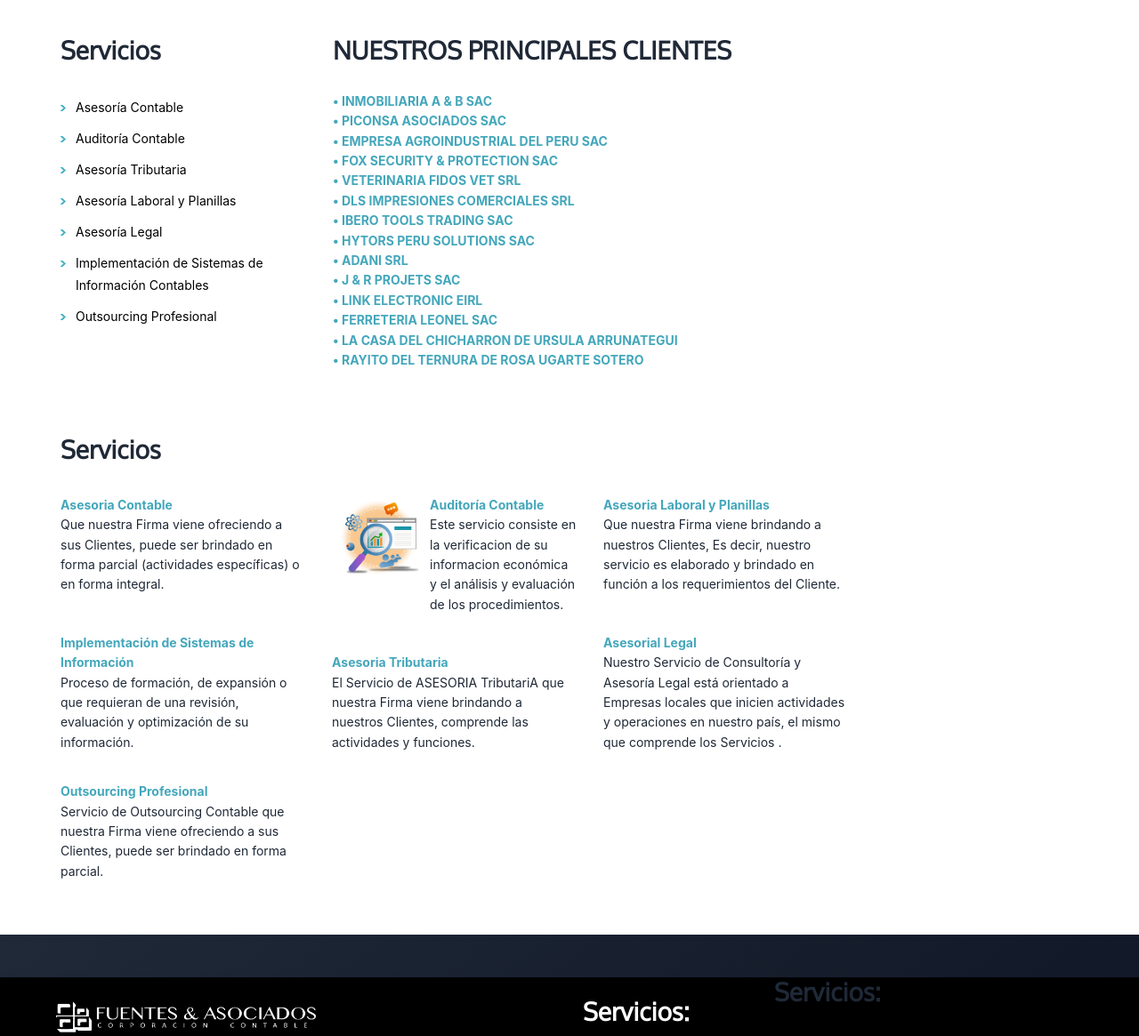
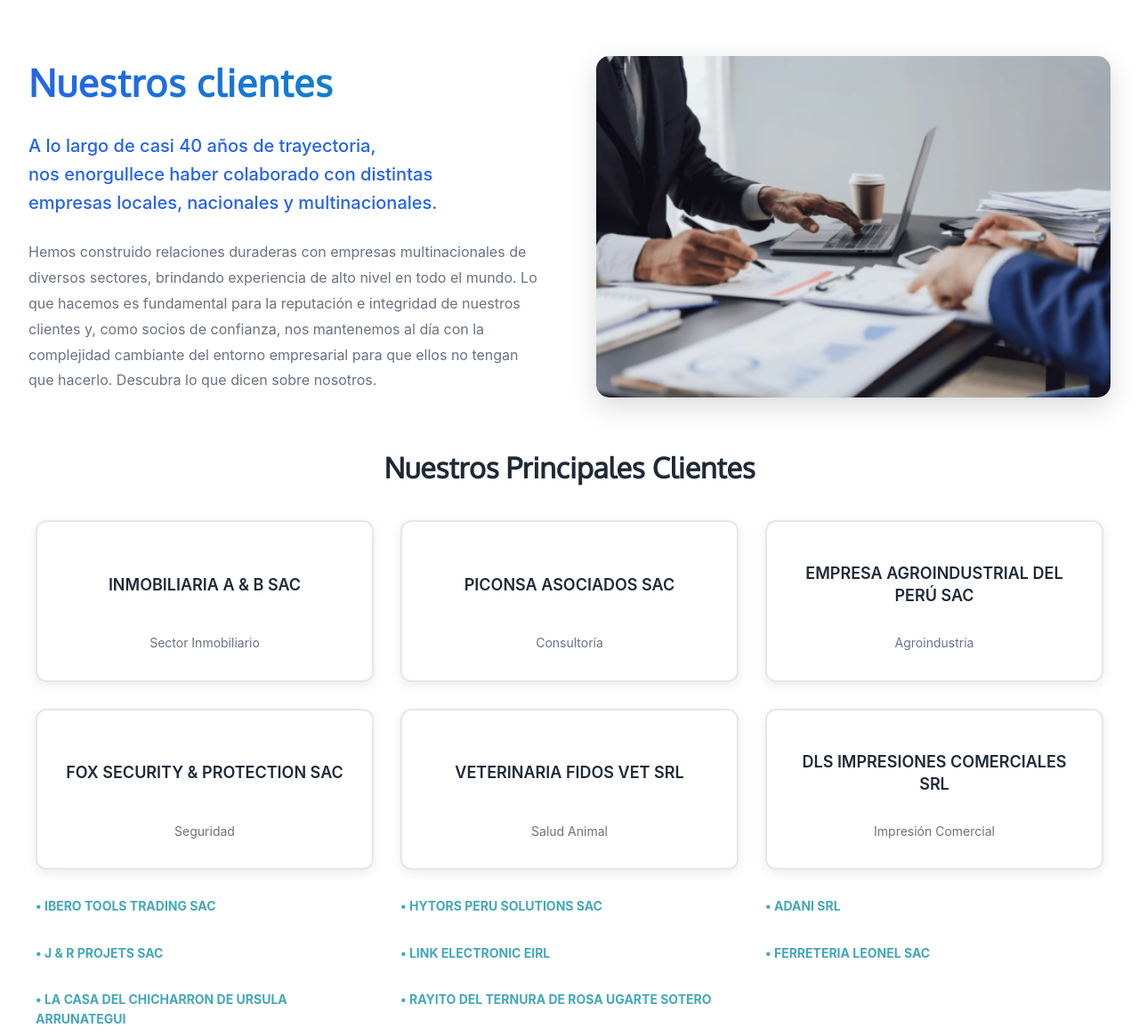
Before and after one commit to mcaceresg1/Pagina_Web_CorporacionFuentes, a plain HTML site: page clientes.html in a window 1280 px wide. Shown: the part 110-1275 px from the top of the page at 89% size. Drawn offline with nearby package versions, Linux system fonts and the light colour scheme; a web font is replaced by a local one.

Commit message:
🎨 Página Clientes modernizada: Hero section + Grid de clientes
✅ Nueva sección hero:
- Texto proporcionado por el usuario
- Layout 2 columnas (texto + imagen)
- Imagen imagen1.png
- Gradiente de fondo suave

📝 Texto incluido:
- 'Nuestros clientes'
- '40 años de trayectoria'
- Descripción completa de relaciones
- Tipografía moderna (42px, 20px, 16px)

🏢 Grid de 6 clientes principales:
- Layout 3 columnas × 2 filas
- Cards con hover effect
- Placeholder para logos (80px alto)
- Nombre + sector

📊 Clientes mostrados:
1. INMOBILIARIA A & B SAC
2. PICONSA ASOCIADOS SAC
3. EMPRESA AGROINDUSTRIAL DEL PERÚ SAC
4. FOX SECURITY & PROTECTION SAC
5. VETERINARIA FIDOS VET SRL
6. DLS IMPRESIONES COMERCIALES SRL

🎨 Estilos:
- css/clientes-style.css (nuevo)
- Cards con sombras y bordes
- Hover: elevación y borde azul
- Responsive completo

🎯 Resultado:
- Página profesional
- Lista de clientes destacada
- Espacio para logos futuros

```diff
--- a/clientes.html
+++ b/clientes.html
@@ -15,6 +15,7 @@
     <link rel="stylesheet" type="text/css" media="screen" href="css/fix-layout.css">
     <link rel="stylesheet" type="text/css" media="screen" href="css/modern-improvements.css">
     <link rel="stylesheet" type="text/css" media="screen" href="css/header-redesign.css">
+    <link rel="stylesheet" type="text/css" media="screen" href="css/clientes-style.css">
 
     <link href='https://fonts.googleapis.com/css?family=Condiment' rel='stylesheet' type='text/css'>
 
@@ -116,51 +117,84 @@
 
 
 
-        <div class="container_12">
+        <!-- NUEVA SECCIÓN DE CLIENTES MODERNA -->
+        <div class="clientes-hero" style="background: linear-gradient(135deg, #f9fafb 0%, #ffffff 100%); padding: 60px 0;">
+            <div class="container_12">
+                <div class="clientes-intro" style="display: grid; grid-template-columns: 1fr 1fr; gap: 60px; align-items: center; margin-bottom: 60px;">
 
-          <div class="grid_12">
+                    <!-- Columna de texto -->
+                    <div class="clientes-text">
+                        <h2 style="font-size: 42px; color: #1f2937; margin-bottom: 30px; font-weight: 700; line-height: 1.2;">Nuestros clientes</h2>
+                        <p style="font-size: 20px; color: #2563eb; margin-bottom: 25px; line-height: 1.6; font-weight: 500;">
+                            A lo largo de casi 40 años de trayectoria,<br>
+                            nos enorgullece haber colaborado con distintas<br>
+                            empresas locales, nacionales y multinacionales.
+                        </p>
+                        <p style="font-size: 16px; color: #6b7280; line-height: 1.8;">
+                            Hemos construido relaciones duraderas con empresas multinacionales de diversos sectores, brindando experiencia de alto nivel en todo el mundo. Lo que hacemos es fundamental para la reputación e integridad de nuestros clientes y, como socios de confianza, nos mantenemos al día con la complejidad cambiante del entorno empresarial para que ellos no tengan que hacerlo. Descubra lo que dicen sobre nosotros.
+                        </p>
+                    </div>
 
-            <div class="wrap pad-3">
-
-                <div class="block-5">
-
-                    <h3>Servicios</h3>
-
-                     <ul class="list-1">
-
-                        <li><a href="asesoria_contable.html">Asesoría Contable</a></li>
-
-                        <li><a href="auditoria_contable.html">Auditoría Contable</a></li>
-
-                        <li><a href="asesoria_tributaria.html">Asesoría Tributaria  </a></li>
-
-                        <li><a href="asesoria_laboral_planillas.html">Asesoría  Laboral y Planillas</a></li>
-
-                        <li><a href="asesoria_legal.html">Asesoría Legal</a></li>
-
-                        <li><a href="implementacion_sistemas_informacion.html">Implementación de Sistemas de Información Contables</a></li>
-
-                        <li><a href="outsourcing_profesional.html">Outsourcing Profesional</a></li>
-
-                    </ul>
+                    <!-- Columna de imagen -->
+                    <div class="clientes-image">
+                        <img src="images/imagen1.png" alt="Reunión de negocios exitosa" style="width: 100%; height: auto; border-radius: 15px; box-shadow: 0 10px 30px rgba(0,0,0,0.15);">
+                    </div>
 
                 </div>
 
-                <div class="block-6">
+                <!-- Título de la lista de clientes -->
+                <h3 style="font-size: 32px; color: #1f2937; text-align: center; margin: 60px 0 40px 0; font-weight: 700;">Nuestros Principales Clientes</h3>
 
-                    <h3 class="p6">NUESTROS PRINCIPALES CLIENTES<strong></strong></h3>
+                <!-- Grid de clientes -->
+                <div class="clientes-grid" style="display: grid; grid-template-columns: repeat(3, 1fr); gap: 30px; margin: 0 auto; max-width: 1200px;">
 
-                    <p><a href="#" class="link"><strong>•	INMOBILIARIA A & B SAC</strong></a></p>
+                    <!-- Cliente 1 -->
+                    <div class="cliente-card" style="background: white; padding: 30px; border-radius: 12px; box-shadow: 0 4px 12px rgba(0,0,0,0.08); text-align: center; transition: all 0.3s ease; border: 2px solid #e5e7eb;">
+                        <div style="height: 80px; display: flex; align-items: center; justify-content: center; margin-bottom: 15px;">
+                            <h4 style="font-size: 18px; font-weight: 600; color: #1f2937; margin: 0;">INMOBILIARIA A & B SAC</h4>
+                        </div>
+                        <p style="font-size: 14px; color: #6b7280; margin: 0;">Sector Inmobiliario</p>
+                    </div>
 
-                    <p><a href="#" class="link"><strong>•	PICONSA ASOCIADOS SAC</strong></a></p>
+                    <!-- Cliente 2 -->
+                    <div class="cliente-card" style="background: white; padding: 30px; border-radius: 12px; box-shadow: 0 4px 12px rgba(0,0,0,0.08); text-align: center; transition: all 0.3s ease; border: 2px solid #e5e7eb;">
+                        <div style="height: 80px; display: flex; align-items: center; justify-content: center; margin-bottom: 15px;">
+                            <h4 style="font-size: 18px; font-weight: 600; color: #1f2937; margin: 0;">PICONSA ASOCIADOS SAC</h4>
+                        </div>
+                        <p style="font-size: 14px; color: #6b7280; margin: 0;">Consultoría</p>
+                    </div>
 
-                    <p><a href="#" class="link"><strong>•	EMPRESA AGROINDUSTRIAL DEL PERU SAC </strong></a></p>
+                    <!-- Cliente 3 -->
+                    <div class="cliente-card" style="background: white; padding: 30px; border-radius: 12px; box-shadow: 0 4px 12px rgba(0,0,0,0.08); text-align: center; transition: all 0.3s ease; border: 2px solid #e5e7eb;">
+                        <div style="height: 80px; display: flex; align-items: center; justify-content: center; margin-bottom: 15px;">
+                            <h4 style="font-size: 18px; font-weight: 600; color: #1f2937; margin: 0;">EMPRESA AGROINDUSTRIAL DEL PERÚ SAC</h4>
+                        </div>
+                        <p style="font-size: 14px; color: #6b7280; margin: 0;">Agroindustria</p>
+                    </div>
 
-                    <p><a href="#" class="link"><strong>•	FOX SECURITY & PROTECTION SAC</strong></a></p>
+                    <!-- Cliente 4 -->
+                    <div class="cliente-card" style="background: white; padding: 30px; border-radius: 12px; box-shadow: 0 4px 12px rgba(0,0,0,0.08); text-align: center; transition: all 0.3s ease; border: 2px solid #e5e7eb;">
+                        <div style="height: 80px; display: flex; align-items: center; justify-content: center; margin-bottom: 15px;">
+                            <h4 style="font-size: 18px; font-weight: 600; color: #1f2937; margin: 0;">FOX SECURITY & PROTECTION SAC</h4>
+                        </div>
+                        <p style="font-size: 14px; color: #6b7280; margin: 0;">Seguridad</p>
+                    </div>
 
-                    <p><a href="#" class="link"><strong>•	VETERINARIA FIDOS VET  SRL</strong></a></p>
+                    <!-- Cliente 5 -->
+                    <div class="cliente-card" style="background: white; padding: 30px; border-radius: 12px; box-shadow: 0 4px 12px rgba(0,0,0,0.08); text-align: center; transition: all 0.3s ease; border: 2px solid #e5e7eb;">
+                        <div style="height: 80px; display: flex; align-items: center; justify-content: center; margin-bottom: 15px;">
+                            <h4 style="font-size: 18px; font-weight: 600; color: #1f2937; margin: 0;">VETERINARIA FIDOS VET SRL</h4>
+                        </div>
+                        <p style="font-size: 14px; color: #6b7280; margin: 0;">Salud Animal</p>
+                    </div>
 
-                    <p><a href="#" class="link"><strong>•	DLS IMPRESIONES COMERCIALES SRL</strong></a></p>
+                    <!-- Cliente 6 -->
+                    <div class="cliente-card" style="background: white; padding: 30px; border-radius: 12px; box-shadow: 0 4px 12px rgba(0,0,0,0.08); text-align: center; transition: all 0.3s ease; border: 2px solid #e5e7eb;">
+                        <div style="height: 80px; display: flex; align-items: center; justify-content: center; margin-bottom: 15px;">
+                            <h4 style="font-size: 18px; font-weight: 600; color: #1f2937; margin: 0;">DLS IMPRESIONES COMERCIALES SRL</h4>
+                        </div>
+                        <p style="font-size: 14px; color: #6b7280; margin: 0;">Impresión Comercial</p>
+                    </div>
 
                     <p><a href="#" class="link"><strong>•	IBERO TOOLS TRADING SAC</strong></a></p>
 
--- /dev/null
+++ b/css/clientes-style.css
@@ -0,0 +1,141 @@
+/**
+ * ESTILOS PÁGINA CLIENTES
+ * Diseño moderno para la sección de clientes
+ */
+
+/* Hero section de clientes */
+.clientes-hero {
+  width: 100% !important;
+  background: linear-gradient(135deg, #f9fafb 0%, #ffffff 100%) !important;
+  padding: 60px 0 !important;
+}
+
+/* Grid de intro (texto + imagen) */
+.clientes-intro {
+  display: grid !important;
+  grid-template-columns: 1fr 1fr !important;
+  gap: 60px !important;
+  align-items: center !important;
+  margin-bottom: 60px !important;
+}
+
+/* Responsive para intro */
+@media screen and (max-width: 768px) {
+  .clientes-intro {
+    grid-template-columns: 1fr !important;
+    gap: 30px !important;
+  }
+}
+
+/* Grid de clientes */
+.clientes-grid {
+  display: grid !important;
+  grid-template-columns: repeat(3, 1fr) !important;
+  gap: 30px !important;
+  margin: 0 auto 60px auto !important;
+  max-width: 1200px !important;
+}
+
+/* Tarjeta de cliente */
+.cliente-card {
+  background: white !important;
+  padding: 30px !important;
+  border-radius: 12px !important;
+  box-shadow: 0 4px 12px rgba(0,0,0,0.08) !important;
+  text-align: center !important;
+  transition: all 0.3s ease !important;
+  border: 2px solid #e5e7eb !important;
+  cursor: pointer !important;
+}
+
+.cliente-card:hover {
+  transform: translateY(-5px) !important;
+  box-shadow: 0 12px 28px rgba(37, 99, 235, 0.2) !important;
+  border-color: #2563eb !important;
+}
+
+/* Contenedor del logo (placeholder) */
+.cliente-card .logo-container {
+  height: 80px !important;
+  display: flex !important;
+  align-items: center !important;
+  justify-content: center !important;
+  margin-bottom: 15px !important;
+  background: #f9fafb !important;
+  border-radius: 8px !important;
+  padding: 15px !important;
+}
+
+/* Nombre del cliente */
+.cliente-card h4 {
+  font-size: 18px !important;
+  font-weight: 600 !important;
+  color: #1f2937 !important;
+  margin: 0 !important;
+  line-height: 1.4 !important;
+}
+
+/* Sector */
+.cliente-card p {
+  font-size: 14px !important;
+  color: #6b7280 !important;
+  margin: 0 !important;
+}
+
+/* Responsive - 2 columnas en tablets */
+@media screen and (max-width: 1024px) {
+  .clientes-grid {
+    grid-template-columns: repeat(2, 1fr) !important;
+    gap: 25px !important;
+  }
+}
+
+/* Responsive - 1 columna en móviles */
+@media screen and (max-width: 768px) {
+  .clientes-grid {
+    grid-template-columns: 1fr !important;
+    gap: 20px !important;
+  }
+}
+
+/* Sección adicional para mostrar más clientes */
+.mas-clientes {
+  text-align: center !important;
+  margin: 40px 0 !important;
+}
+
+.mas-clientes h4 {
+  font-size: 24px !important;
+  color: #1f2937 !important;
+  margin-bottom: 30px !important;
+}
+
+/* Lista simple de clientes adicionales */
+.clientes-lista {
+  max-width: 900px !important;
+  margin: 0 auto !important;
+  columns: 2 !important;
+  column-gap: 40px !important;
+}
+
+.clientes-lista li {
+  font-size: 16px !important;
+  color: #6b7280 !important;
+  margin-bottom: 15px !important;
+  padding-left: 25px !important;
+  position: relative !important;
+}
+
+.clientes-lista li::before {
+  content: '✓' !important;
+  position: absolute !important;
+  left: 0 !important;
+  color: #10b981 !important;
+  font-weight: bold !important;
+}
+
+@media screen and (max-width: 768px) {
+  .clientes-lista {
+    columns: 1 !important;
+  }
+}
```
Also changed, not shown: images/clientes.png (added).
